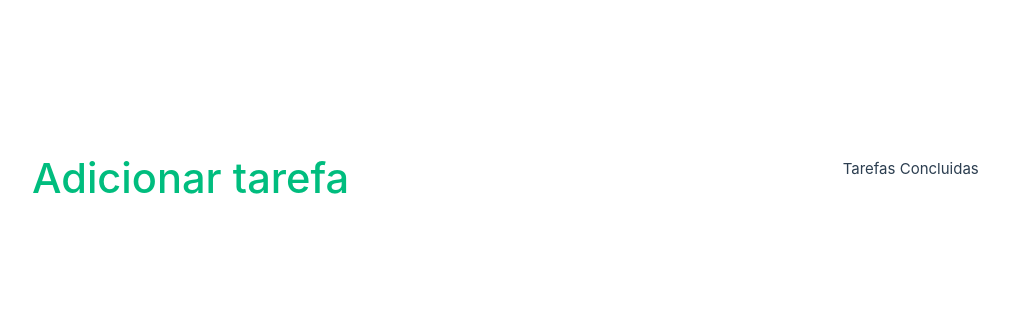
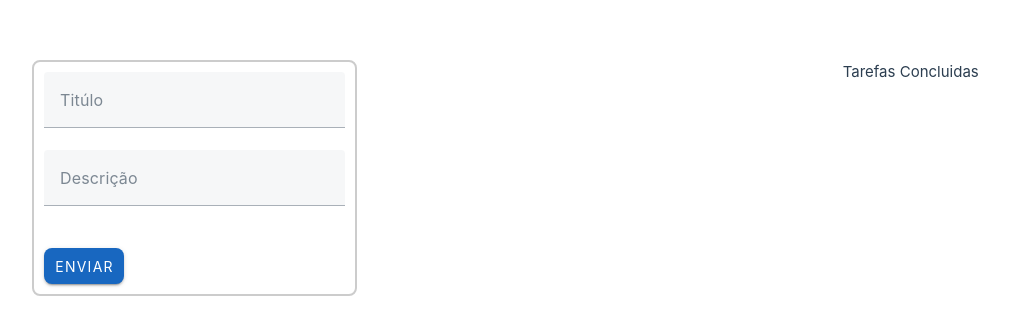
Before and after one commit to lucas55i/app_tarefas, a Vue app: page / in a window 1280 px wide. Shown: the part 212-546 px from the top of the page, without its empty margins (0-1009 px from the left). Built offline with nearby package versions, Linux system fonts and the light colour scheme; no server answers.

Commit message:
Criação do Formulario para adicionar task

```diff
--- a/src/components/AddTask.vue
+++ b/src/components/AddTask.vue
@@ -1,36 +1,24 @@
 <script  lang="ts">
+import AddFormTask from '../components/FormAddTask.vue'
 export default {
 
+  data() {
+    return {}
+  },
+  components: { AddFormTask },
+  methods: {}
 }
 </script>
 
 <template>
-  <div class="greetings">
-    <h1 class="green">Adicionar tarefa</h1>
+  <div class="form-component">
+    <AddFormTask></AddFormTask>
   </div>
 </template>
 
 <style scoped>
-h1 {
-  font-weight: 500;
-  font-size: 2.6rem;
-  top: -10px;
-}
-
-h3 {
-  font-size: 1.2rem;
-}
-
-.greetings h1,
-.greetings h3 {
-  text-align: left;
-}
-
-@media (min-width: 1024px) {
-
-  .greetings h1,
-  .greetings h3 {
-    text-align: left;
-  }
+.form-component {
+  width: 100%;
+  align-items: start;
 }
 </style>
--- /dev/null
+++ b/src/components/FormAddTask.vue
@@ -0,0 +1,51 @@
+<script  lang="ts">
+import type { Task } from '@/core/models/task';
+
+export default {
+
+    data() {
+        return {
+            valid: true,
+            task: {
+                title: "",
+                action: "",
+                done: false
+            } as Task
+        }
+    },
+    methods: {
+        submitForm() {
+            // Aqui você pode enviar os dados do formulário para um servidor
+            console.log({
+                name: this.task.title,
+                email: this.task.action,
+                message: this.task.done,
+            });
+        },
+    }
+}
+</script>
+
+<template>
+    <v-form v-model="valid" class="custom-input">
+        <v-text-field v-model="task.title" label="Titúlo" required ></v-text-field>
+        <v-text-field v-model="task.action" label="Descrição" required ></v-text-field>
+        <v-btn :disabled="!valid" color="primary" class="custom-button" @click="submitForm">Enviar</v-btn>
+    </v-form>
+</template>
+
+<style scoped>
+.custom-input {
+  border-radius: 8px;
+  border: 2px solid #ccc;
+  padding: 10px;
+  margin-bottom: 20px;
+  width: 100%;
+}
+
+.custom-button {
+  border-radius: 8px;
+  padding: 10px;
+  margin-top: 20px;
+}
+</style>
```
